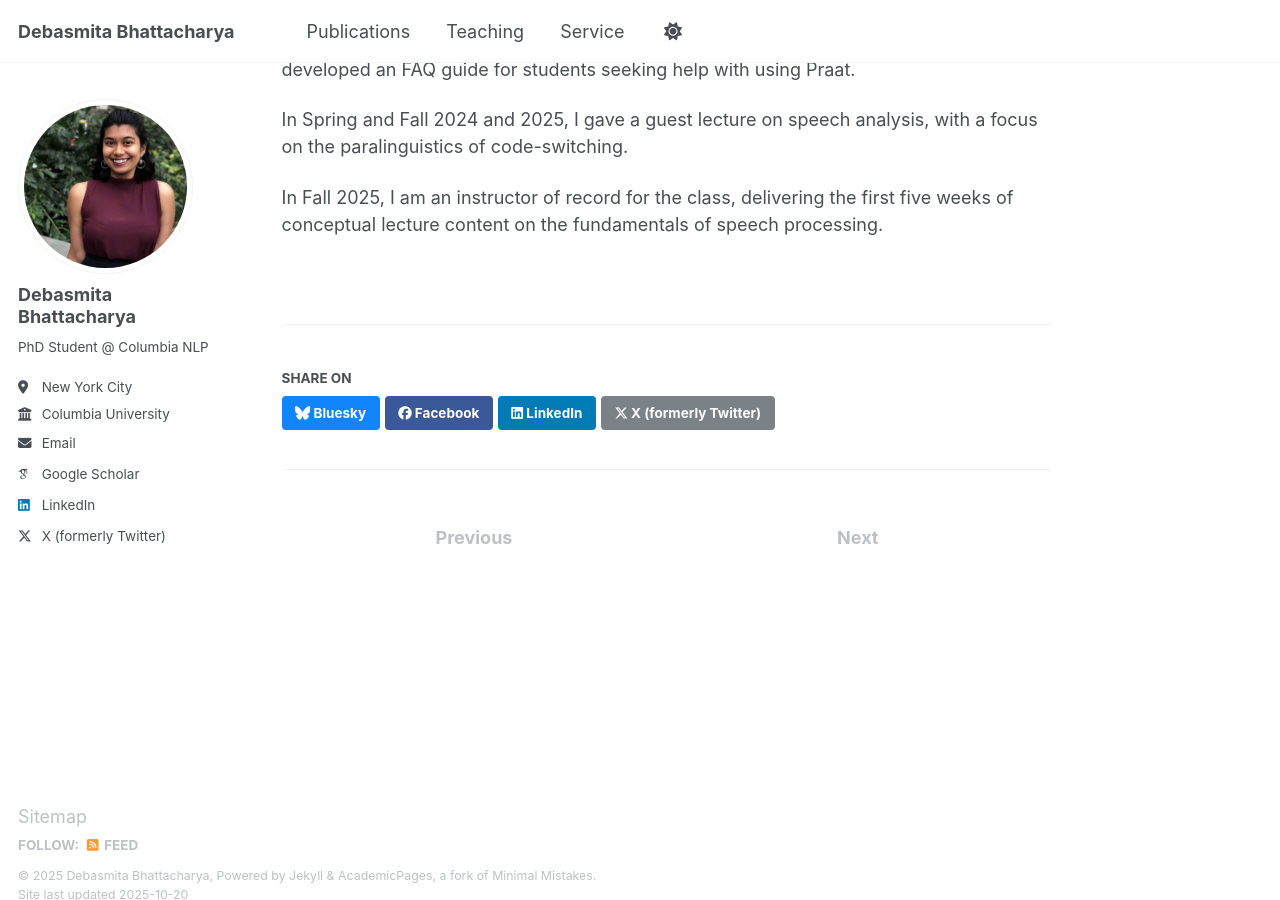
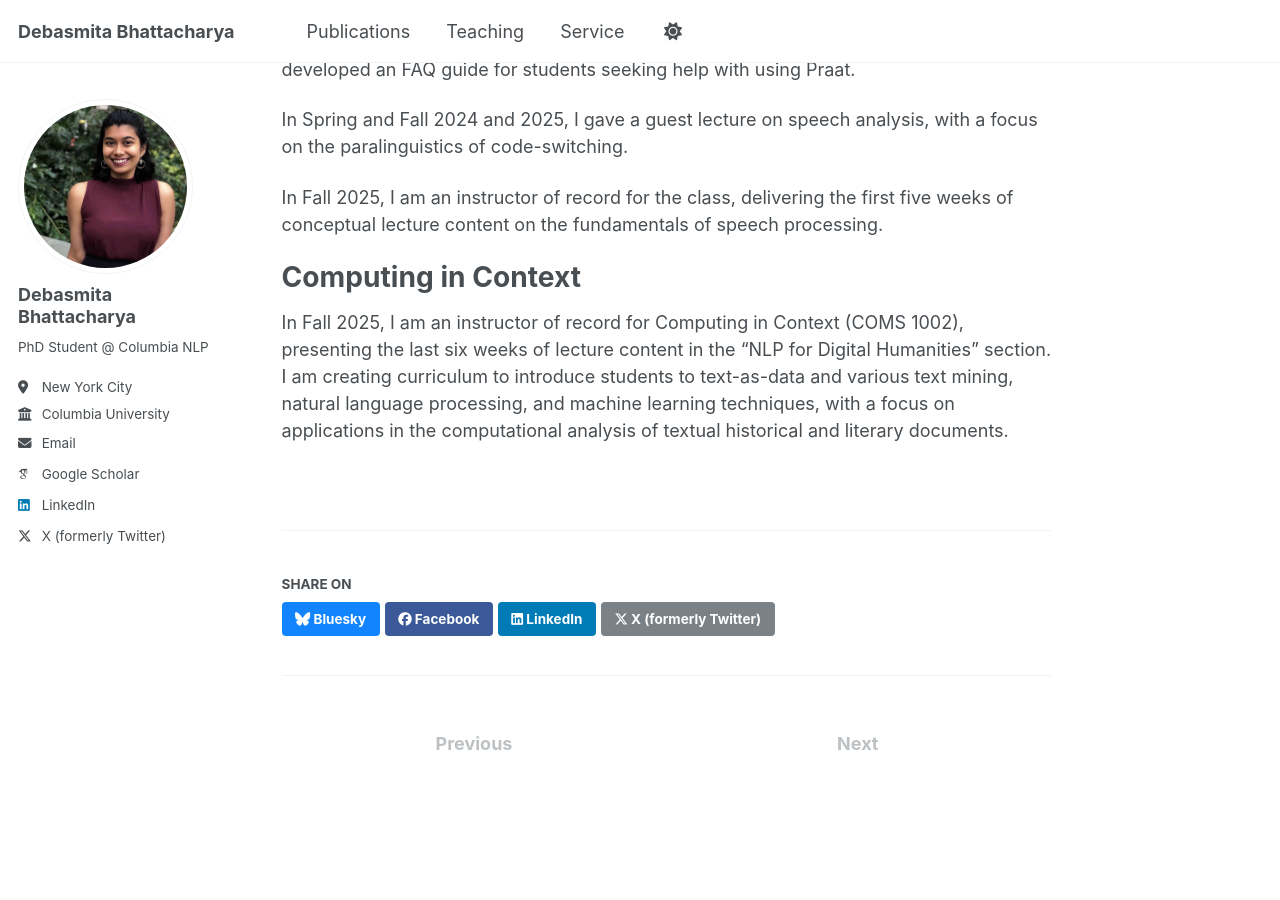
Before and after one commit to debasmita-b/debasmita-b.github.io, a Jekyll site: the page built from _teaching/2015-spring-teaching-2.md, in a window 1280 px wide and 900 px high, scrolled down 400 px. Built offline with Jekyll 4.4.1, drawn with Linux system fonts in a browser that asks for light colours; some web fonts are replaced.

Commit message:
adding computing in context info

```diff
--- a/_teaching/2015-spring-teaching-2.md
+++ b/_teaching/2015-spring-teaching-2.md
@@ -15,3 +15,7 @@ In Spring 2023 and 2024, and Fall 2024, I served as Head Teaching Assistant for
 In Spring and Fall 2024 and 2025, I gave a guest lecture on speech analysis, with a focus on the paralinguistics of code-switching.
 
 In Fall 2025, I am an instructor of record for the class, delivering the first five weeks of conceptual lecture content on the fundamentals of speech processing.
+
+Computing in Context
+======
+In Fall 2025, I am an instructor of record for Computing in Context (COMS 1002), presenting the last six weeks of lecture content in the "NLP for Digital Humanities" section. I am creating curriculum to introduce students to text-as-data and various text mining, natural language processing, and machine learning techniques, with a focus on applications in the computational analysis of textual historical and literary documents.
```
